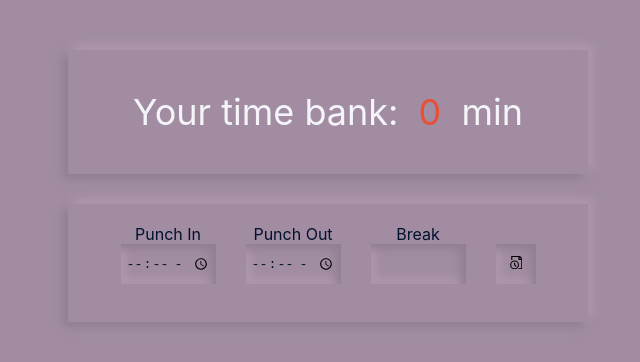
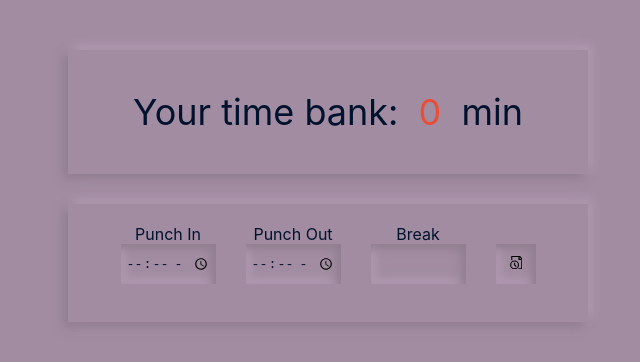
Before and after one commit to AndressaTonietto/punch-clock, a React (Create React App) app: page / in a window 1280 px wide. Shown: the top 362 px of the page, without its empty margins (312-952 px from the left). Built offline with nearby package versions, Linux system fonts and the light colour scheme; data requests are answered from the project's data file.

Commit message:
fix color

```diff
--- a/src/components/Records/Records.js
+++ b/src/components/Records/Records.js
@@ -6,6 +6,7 @@ import styled from 'styled-components';
 const Table = styled.table`
   text-align: center;
   padding: 20px 10px;
+  color: #00122e;
 `;
 
 const Records = ({ records }) => (
--- a/src/components/TimeBank/TimeBank.js
+++ b/src/components/TimeBank/TimeBank.js
@@ -5,6 +5,7 @@ const StyledTimeBank = styled.div`
   color: #f4f4f9;
   font-size: calc(20px + 2vmin);
   padding: 20px;
+  color: #00122e;
 
   span {
     color: ${({ overtime }) => (overtime && '#4B7F52') || '#e94f37'};
```
